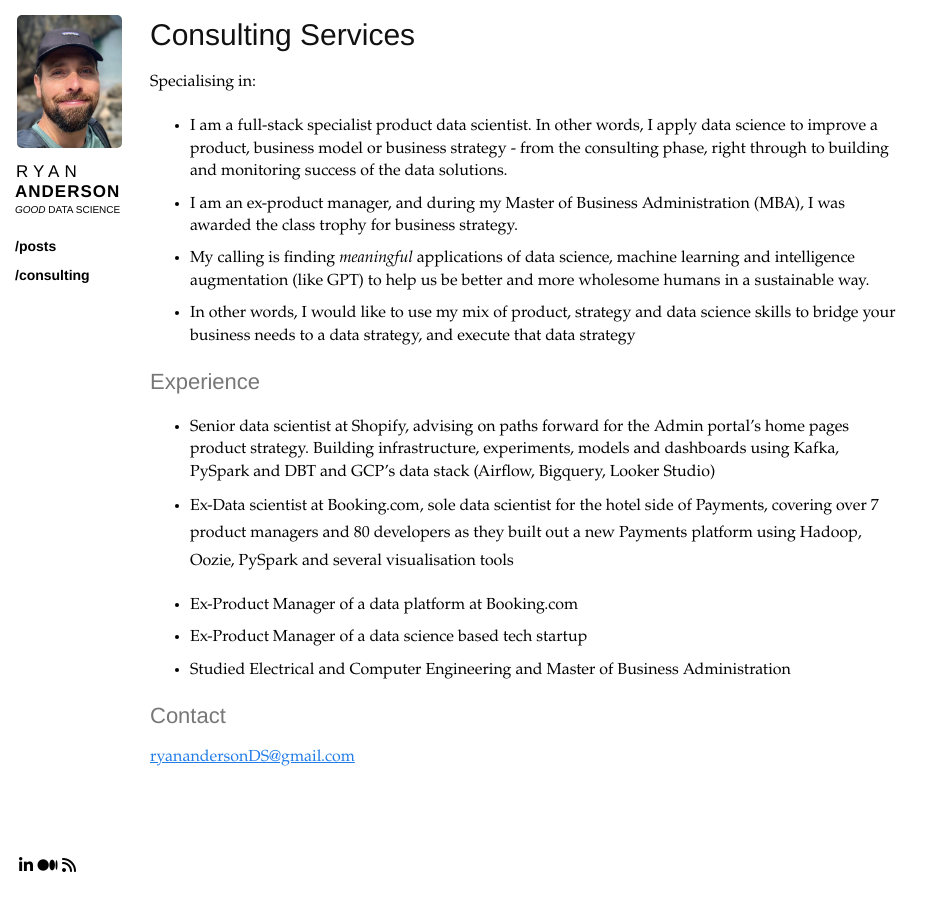
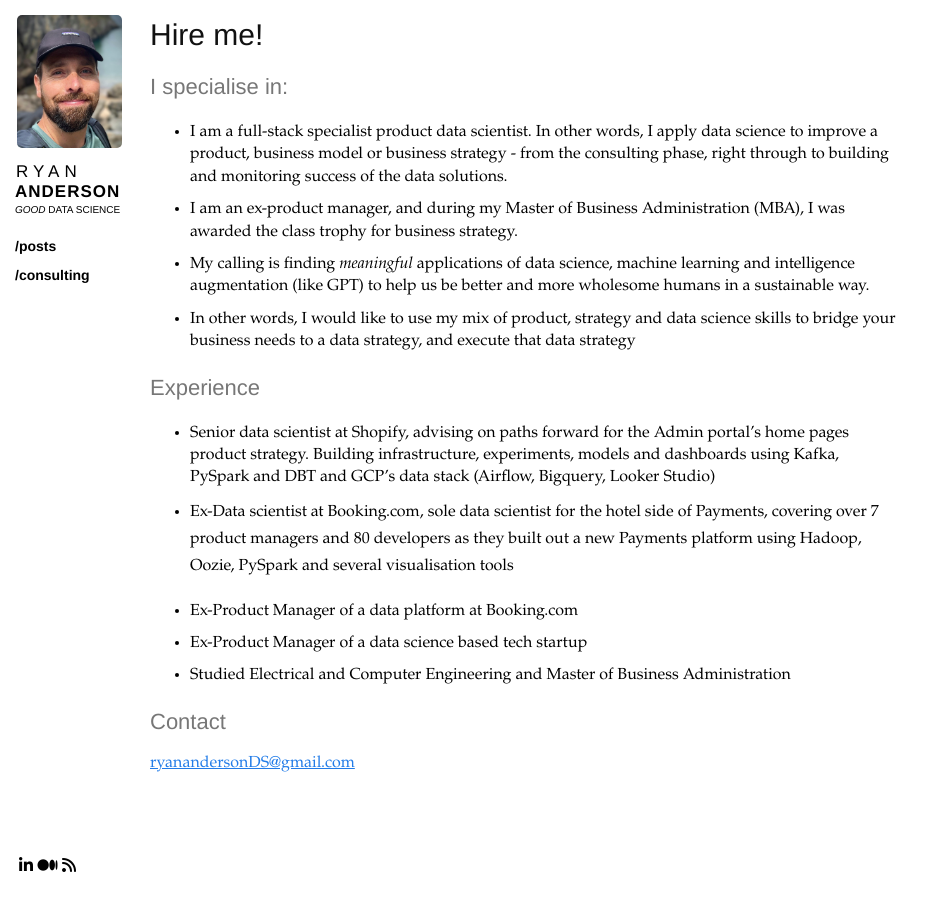
Before and after one commit to ryan-anderson-ds/ryan-anderson-ds.github.io, a Jekyll site: the page built from consulting.md, in a window 1280 px wide. Shown: the whole page, without its empty margins (0-944 px from the left). Built offline with Jekyll 4.4.1, drawn with Linux system fonts in a browser that asks for light colours.

Commit message:
Update consulting.md

```diff
--- a/consulting.md
+++ b/consulting.md
@@ -1,10 +1,10 @@
 ---
 layout: post
-title: "Consulting Services"
+title: "Hire me!"
 permalink: /consulting/
 ---
 
-Specialising in:
+### I specialise in:
 * I am a full-stack specialist product data scientist. In other words, I apply data science to improve a product, business model or business strategy - from the consulting phase, right through to building and monitoring success of the data solutions.
 * I am an ex-product manager, and during my Master of Business Administration (MBA), I was awarded the class trophy for business strategy.
 * My calling is finding _meaningful_ applications of data science, machine learning and intelligence augmentation (like GPT) to help us be better and more wholesome humans in a sustainable way.
```
